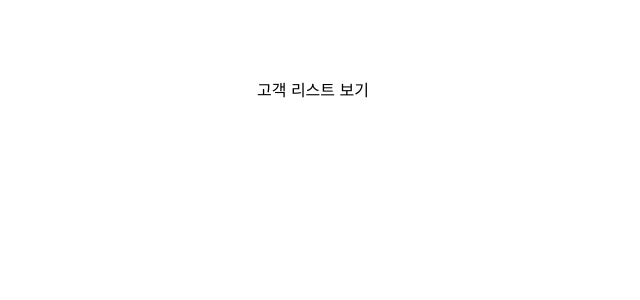
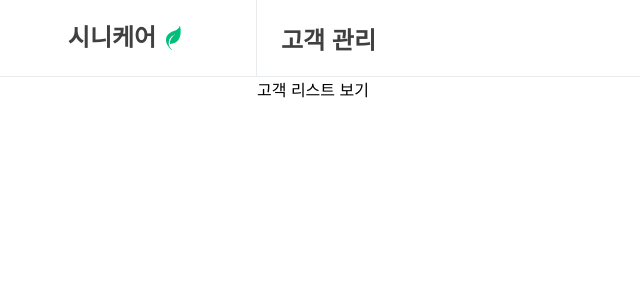
Before and after one commit to youngha123/senicare-front-20240709, a React (Create React App) app: page /cs in a window 1280 px wide. Shown: the top 300 px of the page, without its empty margins (0-640 px from the left). Built offline with nearby package versions, Linux system fonts and the light colour scheme; a web font is replaced by a local one.

Commit message:
20240905 10:50

```diff
--- a/src/Senicare.css
+++ b/src/Senicare.css
@@ -52,6 +52,11 @@
 
 .button.primary {
     background-color: var(--primary-color);
+}
+
+.button.second {
+    background-color: var(--primary-10-color);
+    color: var(--primary-color);
 }
 
 .button.disable {
--- a/src/layouts/MainLayout/index.tsx
+++ b/src/layouts/MainLayout/index.tsx
@@ -7,7 +7,12 @@
 
     // render: 로고 컴포넌트 렌더링 //
     return (
-        <div id='layout-logo'></div>
+        <div id='layout-logo'>
+            <div className='box'>
+                <div className='title'>시니케어</div>
+                <div className='icon'></div>
+            </div>
+        </div>
     );
 
 }
@@ -17,7 +22,10 @@
 
     // render: 상단 컴포넌트 렌더링 //
     return (
-        <div id='layout-top'></div>
+        <div id='layout-top'>
+            <div className='path'>고객 관리</div>
+            <div className='button second'>로그아웃</div>
+        </div>
     );
 
 }
--- a/src/layouts/MainLayout/style.css
+++ b/src/layouts/MainLayout/style.css
@@ -3,5 +3,68 @@
     grid-template:
         "logo top" 77px
         "side main" minmax(944px, auto)
-        / 257px minmax(1182px, 100%)
+        / 257px minmax(1182px, 100%);
 }
+
+#layout-logo {
+    grid-area: logo;
+
+    display: flex;
+    justify-content: center;
+    align-items: center;
+
+    border-bottom: 1px solid rgba(233, 236, 239, 1);
+    border-right: 1px solid rgba(233, 236, 239, 1);
+
+    /* 드래그 방지 */
+    user-select: none;
+    -webkit-user-select:none;
+    -moz-user-select: none;
+    -ms-user-select: none;
+}
+
+#layout-logo .box {
+    display: flex;
+    align-items: center;
+    gap: 2px;
+
+    cursor: default;
+}
+
+#layout-logo .title {
+    color: rgba(64, 64, 64, 1);
+    font-size: 24px;
+    font-weight: 700;
+    line-height: 173%;
+}
+
+#layout-logo .icon {
+    width: 30px;
+    height: 30px;
+
+    background-image: url('/public/images/logo.png');
+    background-size: 100% 100%;
+}
+
+#layout-top {
+    grid-area: top;
+
+    display: flex;
+    justify-content: space-between;
+    align-items: center;
+
+    border-bottom: 1px solid rgba(233, 236, 239, 1);
+    padding: 0 24px;
+
+    user-select: none;
+}
+
+#layout-top .path {
+    color: rgba(64, 64, 64, 1);
+    font-size: 24px;
+    font-weight: 700;
+}
+
+#layout-side-navigation {
+    grid-area: side;
+}
```
